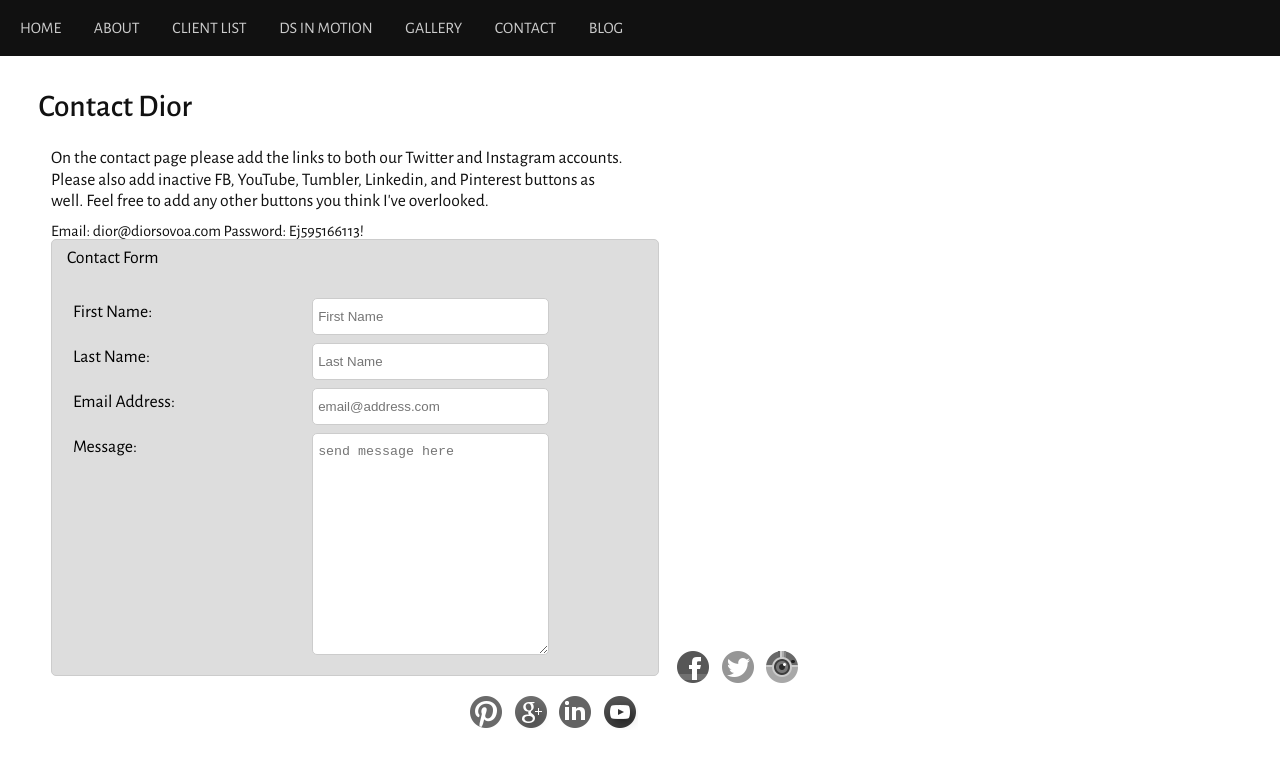
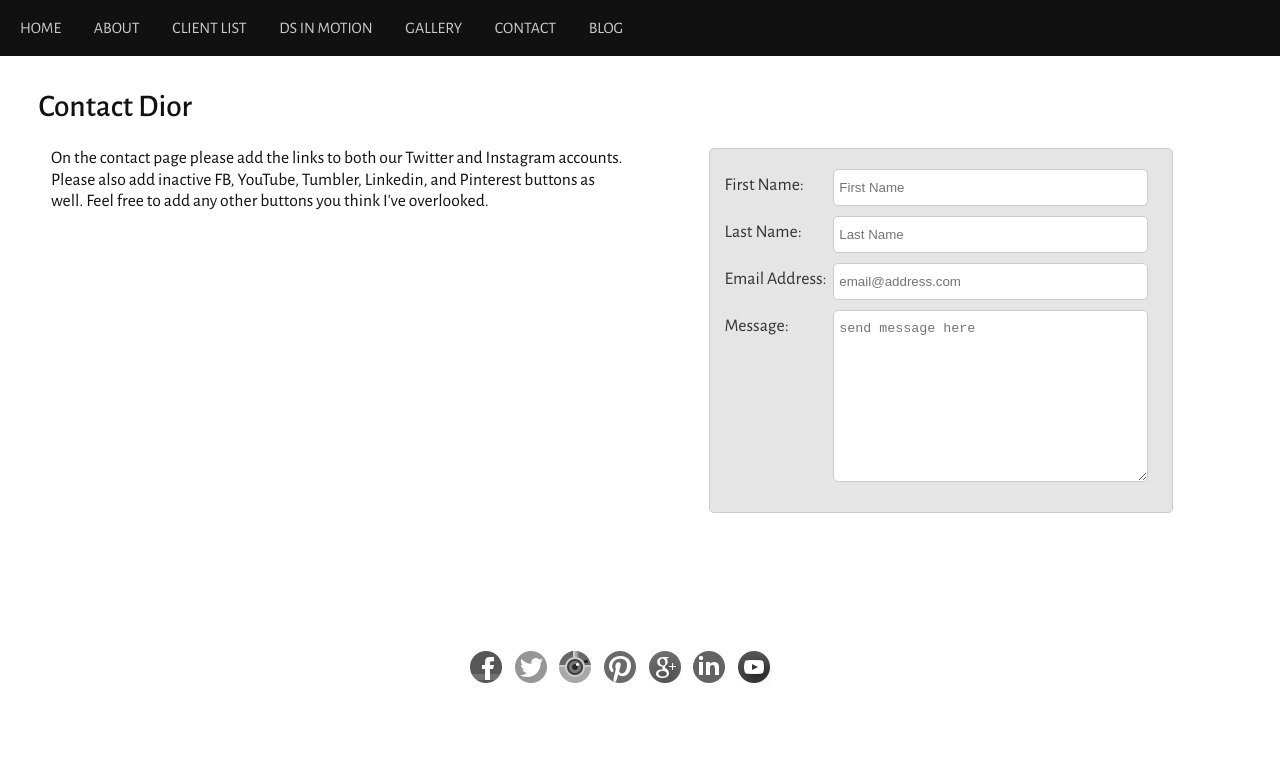
Before and after one commit to skyfaerie/dior-sovoa, a Jekyll site: the page built from contact/index.html, in a window 1280 px wide. Shown: the top 767 px of the page. Built offline with Jekyll 4.4.1, drawn with Linux system fonts in a browser that asks for light colours; nearby versions of some CDN libraries; Markdown is read by kramdown in place of the engine named in the settings.

Commit message:
updated contact form

```diff
--- a/contact/index.html
+++ b/contact/index.html
@@ -6,17 +6,13 @@
 <section>
 	<h1>Contact Dior</h1>
 
-	<div id="details">
+	<div class="details">
 	<p>On the contact page please add the links to both our Twitter and Instagram accounts. Please also add inactive FB, YouTube, Tumbler, Linkedin, and Pinterest buttons as well. Feel free to add any other buttons you think I've overlooked.</p>
 
-
-	Email: dior@diorsovoa.com
-	Password: Ej595166113!
 	</div>
 
-
+	<div class="form-wrap">
 		<form>
-		<span id="title">Contact Form</span>
 			<div class="field-row">
 				<label>First Name:</label>
 				<input type="text" name="firstName" placeholder="First Name">
@@ -35,5 +31,6 @@
 				<textarea placeholder="send message here"></textarea>
 			</div>
 		</form>
+	</div>
 
 </section>
--- a/css/app.css
+++ b/css/app.css
@@ -363,64 +363,85 @@
     margin: 0 1.04167%;
   }
 }
-/* line 83, ../_sass/app.scss */
-#details {
+/* line 84, ../_sass/app.scss */
+.details, .form-wrap {
   display: inline;
   float: left;
-  width: 47.91667%;
+  width: 97.91667%;
   margin: 0 1.04167%;
-  padding-right: 20px;
 }
 
 /* line 88, ../_sass/app.scss */
+.details {
+  padding-bottom: 15px;
+}
+
+/* line 92, ../_sass/app.scss */
 form {
-  display: inline;
-  float: left;
-  width: 47.91667%;
-  margin: 0 1.04167%;
-  background-color: #ddd;
+  background-color: rgba(0, 0, 0, 0.1);
   border-radius: 5px;
   border: solid 1px #ccc;
   padding: 10px 15px;
   font-size: 1.113em;
-  color: #000;
+  color: #333;
+  max-width: 100%;
+  margin: 0 auto;
 }
 
-/* line 98, ../_sass/app.scss */
+/* line 103, ../_sass/app.scss */
 .field-row {
-  margin: 15px 0px;
-  padding: 15px 0px;
+  margin: 10px 0px;
 }
-/* line 102, ../_sass/app.scss */
+/* line 106, ../_sass/app.scss */
 .field-row label {
-  display: inline;
-  float: left;
-  width: 39.58333%;
-  margin: 0 1.04167%;
   display: inline-block;
-  vertical-align: middle;
-  margin-top: 6px;
+  vertical-align: top;
+  padding-top: 8px;
+  width: 100%;
 }
-/* line 109, ../_sass/app.scss */
+/* line 113, ../_sass/app.scss */
 .field-row input, .field-row textarea {
-  display: inline;
-  float: left;
-  width: 56.25%;
-  margin: 0 1.04167%;
-  vertical-align: middle;
-  width: 225px;
+  vertical-align: top;
+  width: 98%;
   padding: 10px 5px;
   border-radius: 5px;
-  margin-left: 5px;
+  margin-left: 2px;
   border: solid 1px #ccc;
 }
-/* line 119, ../_sass/app.scss */
+/* line 122, ../_sass/app.scss */
 .field-row textarea {
-  min-height: 200px;
+  min-height: 150px;
   margin-bottom: 10px;
 }
 
-/* line 125, ../_sass/app.scss */
-#title {
-  border-bottom: 1px solid 333;
+@media (min-width: 768px) {
+  /* line 129, ../_sass/app.scss */
+  .details {
+    display: inline;
+    float: left;
+    width: 47.91667%;
+    margin: 0 1.04167%;
+  }
+
+  /* line 133, ../_sass/app.scss */
+  .form-wrap {
+    display: inline;
+    float: left;
+    width: 47.91667%;
+    margin: 0 1.04167%;
+  }
+
+  /* line 137, ../_sass/app.scss */
+  form {
+    max-width: 75%;
+  }
+
+  /* line 142, ../_sass/app.scss */
+  .field-row label {
+    width: 24%;
+  }
+  /* line 146, ../_sass/app.scss */
+  .field-row input, .field-row textarea {
+    width: 70%;
+  }
 }
```
Also changed, not shown: _sass/app.scss (+41 -18 lines). Lines whose indentation alone changed are shown as unchanged.
